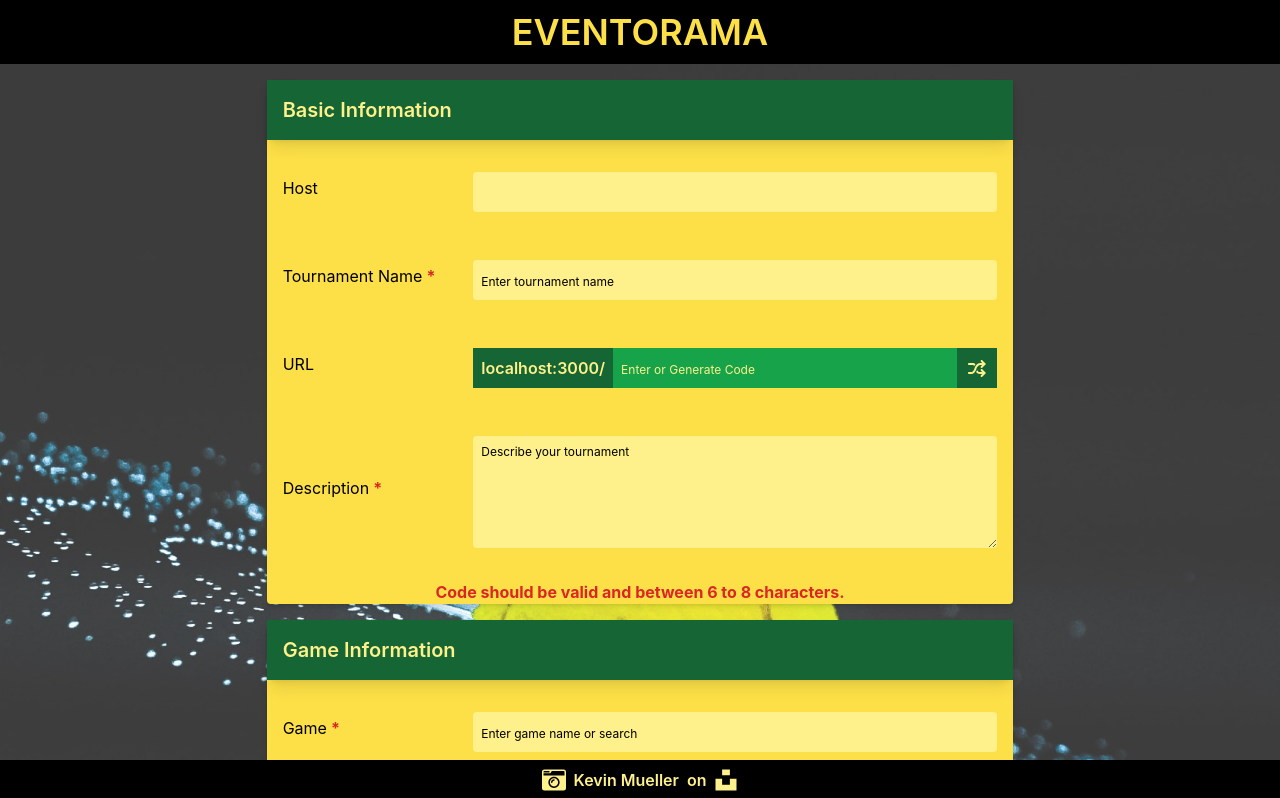
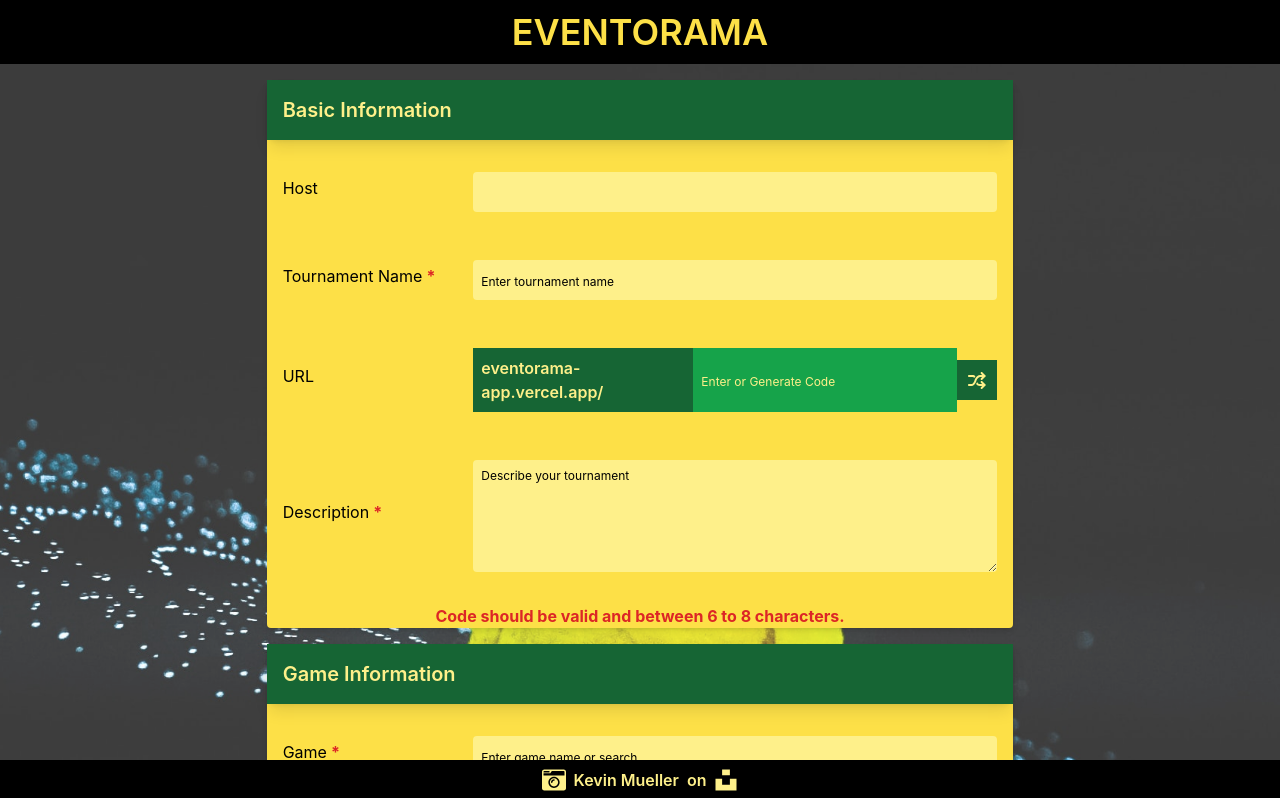
Before and after one commit to Sadhvi10/Eventorama, a React (Create React App) app: page /tournaments/new in a window 1280 px wide. Shown: the top 798 px of the page. Built offline with nearby package versions, Linux system fonts and the light colour scheme; no server answers.

Commit message:
Updated Basic Information

```diff
--- a/src/components/BasicInformation.js
+++ b/src/components/BasicInformation.js
@@ -51,7 +51,7 @@ function BasicInformation({ userCode, tournamentName, setTournamentName, descrip
                     <div className="mb-4 p-4 flex flex-row space-x-4 items-center">
                         <label className="block text-black mb-2 w-1/4">URL</label>
                         <div className="flex flex-row w-3/4">
-                            <p className="bg-green-800 text-yellow-200 p-2 font-semibold">localhost:3000/</p>
+                            <p className="bg-green-800 text-yellow-200 p-2 font-semibold">eventorama-app.vercel.app/ </p>
                             <input
                                 type="text"
                                 className="p-2 outline-none bg-green-600 placeholder:text-xs placeholder:text-yellow-200 flex-grow"
```
